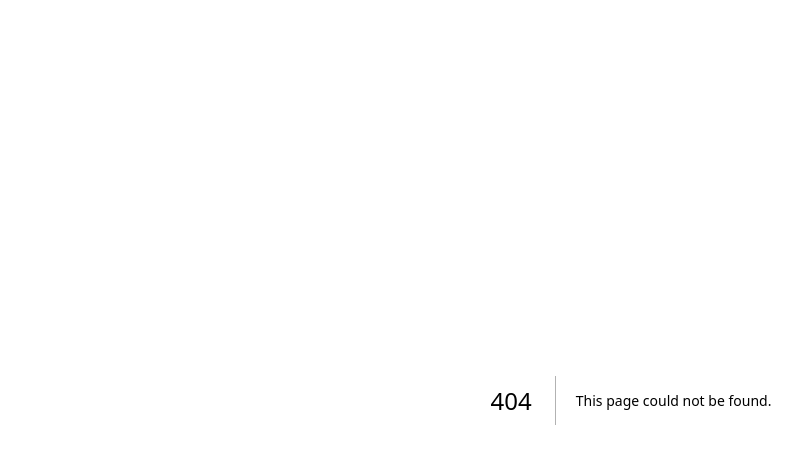
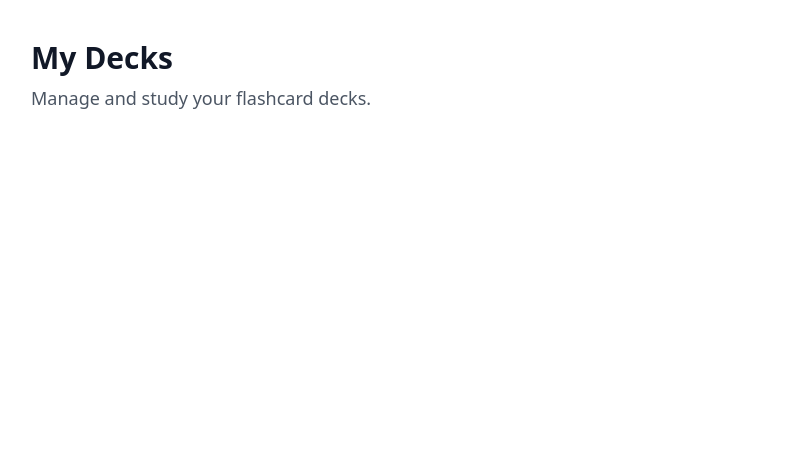
Before and after one commit to mubeenkexe/cardify, a Next.js app: page /dashboard/decks in a window 1280 px wide. Before the commit this address had no page. Shown: the top 464 px of the page, without its empty margins (9-811 px from the left). Built offline with nearby package versions, Linux system fonts and the light colour scheme.

Commit message:
Add Decks component: create a new Decks page that displays a title and description for managing flashcard decks, enhancing the dashboard functionality.

```diff
--- /dev/null
+++ b/app/dashboard/decks/page.tsx
@@ -0,0 +1,14 @@
+import React from 'react'
+
+const Decks = () => {
+    return (
+        <div className='p-10'>
+            <div className='flex flex-col gap-2'>
+                <h1 className='text-3xl font-bold'>My Decks</h1>
+                <p className='text-text-secondary text-lg font-medium'>Manage and study your flashcard decks.</p>
+            </div>
+        </div>
+    )
+}
+
+export default Decks
```
